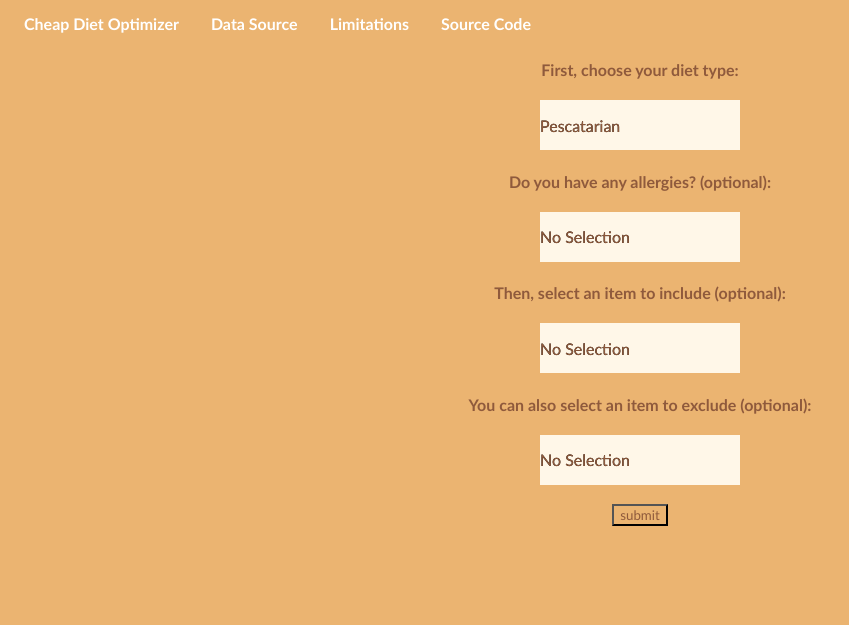
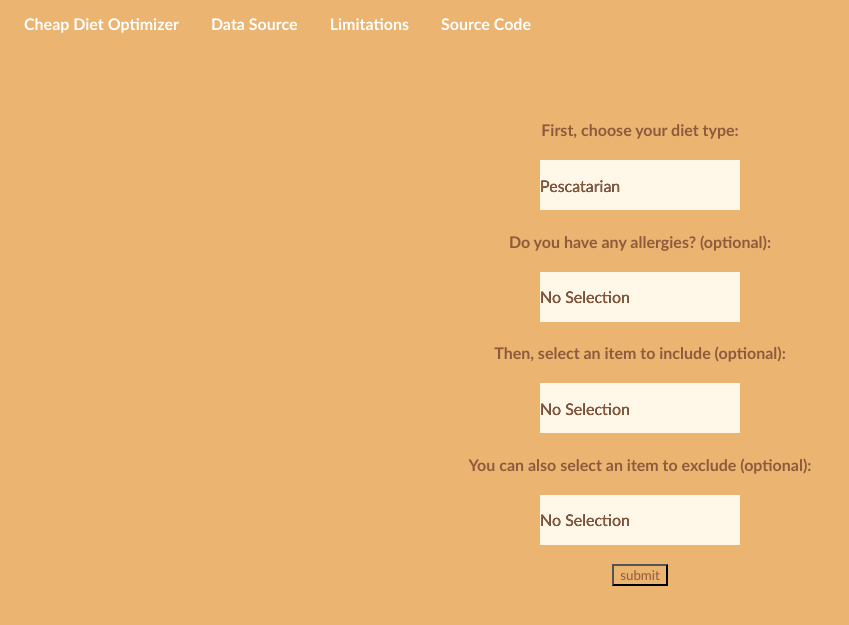
Before and after one commit to mkmwong/Cheap_Diet_Optimizer, a Flask app: page / in a window 1280 px wide. Shown: the top 625 px of the page, without its empty margins (0-849 px from the left). Run offline with Flask 2, Linux system fonts and the light colour scheme; parts of the project's set-up code (start-up, migrations or seed data) failed here and were passed over.

Commit message:
fixed navbar overlapping content

```diff
--- a/static/css/main.css
+++ b/static/css/main.css
@@ -1,5 +1,3 @@
-@import url(http://fonts.googleapis.com/css?family=Merriweather:400,700,900,400italic,700italic,900italic);
-@import url(http://fonts.googleapis.com/css?family=Montserrat:400,700,900,400italic,700italic,900italic);
 * {
     font-family: "Trebuchet MS", Helvetica, sans-serif;
     background-color: #EBB471;
@@ -17,7 +15,6 @@ ul.menu {
   width: 100%;
 }
 li.menu {
-  /*border-right: 1px solid #bbb;*/
   float: left;
 }
 
@@ -29,17 +26,13 @@ a.menu {
   text-decoration: none;
 }
 .input_form {
-  margin-top: 60px ;
+  margin-top: 120px ;
 }
 
 .content {
-  margin-top: 60px ;
+  margin-top: 120px ;
 }
 
-.out_item {
-  font-family: "Trebuchet MS", Helvetica, sans-serif;
-  font-weight: 100;
-}
 
 option, select {
   font-size: 16px;
--- a/templates/data_source.html
+++ b/templates/data_source.html
@@ -8,7 +8,7 @@
 </head>
 <body>
     <header>
-      <div class="container">
+      <div >
         <strong><nav>
           <ul class="menu">
             <li class="menu"><a class="menu" href="/">Cheap Diet Optimizer</a></li>
```
